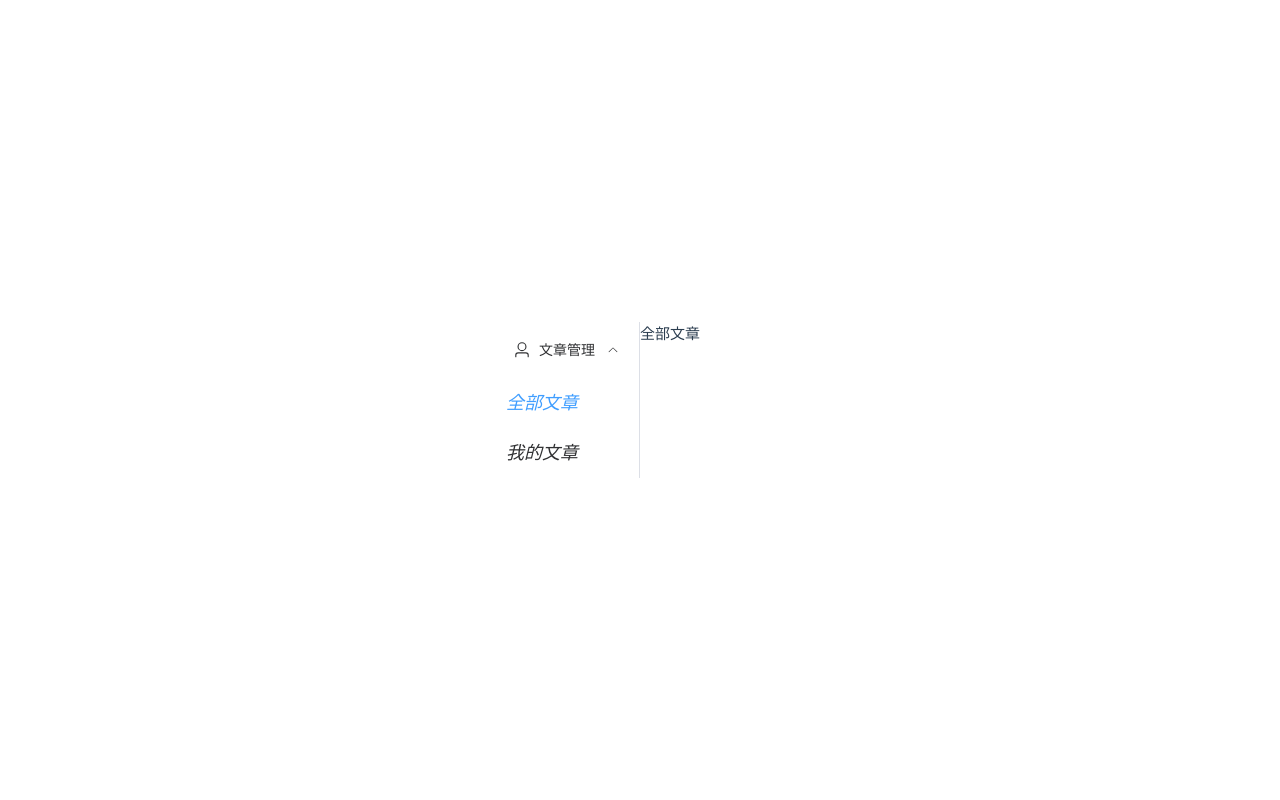
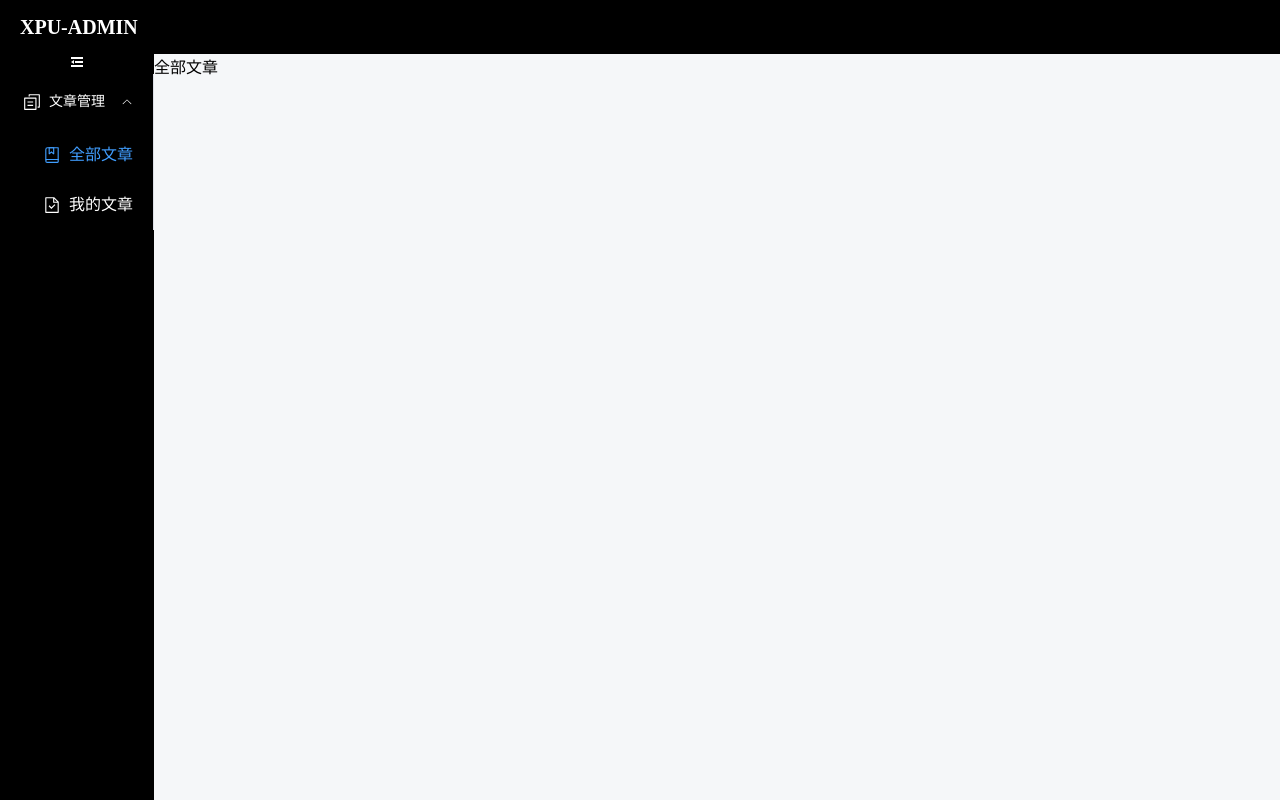
Before and after one commit to Eumenides1/xpu-admin, a Vue app: page /#/article/all in a window 1280 px wide. Built offline with nearby package versions, Linux system fonts and the light colour scheme.

Commit message:
完成 header 配置以及退出登录功能

```diff
--- a/package.json
+++ b/package.json
@@ -24,6 +24,7 @@
     "@vitejs/plugin-vue": "^5.0.5",
     "@vue/tsconfig": "^0.5.1",
     "npm-run-all2": "^6.2.0",
+    "sass": "^1.77.6",
     "typescript": "~5.4.0",
     "vite": "^5.3.1",
     "vue-tsc": "^2.0.21"
--- a/src/App.vue
+++ b/src/App.vue
@@ -2,9 +2,20 @@
 </script>
 
 <template>
-  <router-view></router-view>
+  <div id="app">
+      <router-view></router-view>
+  </div>
 </template>
 
-<style scoped>
-
+<style>
+html,
+body,
+#app {
+  height: 100%;
+  margin: 0;
+}
+#app {
+  display: flex;
+  flex-direction: column;
+}
 </style>
--- /dev/null
+++ b/src/layout/components/PageHeader.vue
@@ -0,0 +1,83 @@
+<template>
+    <div class="header-cont">
+        <div>
+            <h1>
+                <router-link to="/">
+                    XPU-ADMIN
+                </router-link>
+            </h1>
+        </div>
+        <div>
+            <template v-if="isLoggedIn">
+                <el-dropdown trigger="click" @command="handleCommand">
+                    <div class="drop-operate">
+                        {{ userInfo.username }}
+                        <el-icon>
+                            <caret-bottom />
+                        </el-icon>
+                    </div>
+                    <template #dropdown>
+                        <el-dropdown-menu>
+                            <el-dropdown-item command="toPersonal">个人信息</el-dropdown-item>
+                            <el-dropdown-item command="toLogout">退出登录</el-dropdown-item>
+                        </el-dropdown-menu>
+                    </template>
+                </el-dropdown>
+            </template>
+        </div>
+    </div>
+</template>
+
+<script setup>
+import { useUserStore } from '@/store/user';
+import { storeToRefs } from 'pinia';
+import { useRouter } from 'vue-router';
+
+const userStore = useUserStore()
+const { userInfo, isLoggedIn } = storeToRefs(userStore)
+const {removeUser} = userStore;
+
+const router = useRouter();
+
+const commands = ({
+    toPersonal: ()=> {
+        console.log('toPersonal');
+    },
+    toLogout: () => {
+        console.log('toLogout');
+        removeUser()
+        router.push('/register')
+    }
+})
+
+function handleCommand(command) {
+    commands[command] && commands[command]()
+}
+
+</script>
+
+<style lang='scss'>
+.header-cont {
+    display: flex;
+    align-items: center;
+    justify-content: space-between;
+    padding: 0 20px;
+    height: 100%;
+
+
+    a {
+        color: inherit;
+        text-decoration: none;
+    }
+
+    h1 {
+        margin: 0;
+        font-size: 20px;
+    }
+}
+.drop-operate {
+    color: #fff;
+}
+
+
+</style>
--- a/src/layout/components/PageSidebar.vue
+++ b/src/layout/components/PageSidebar.vue
@@ -1,20 +1,30 @@
 <template>
     <div>
-        <el-menu :default-active="defaultActive" router :collapse="isCollapse">
+        <div style="text-align: center; background-color: #000;">
+            <span class="cursor" @click="isCollapse=!isCollapse">
+                <el-icon color="#fff" v-if="isCollapse">
+                    <expand></expand>
+                </el-icon>
+                <el-icon color="#fff" v-else>
+                    <fold></fold>
+                </el-icon>
+            </span>
+        </div>
+        <el-menu background-color="#000" text-color="#fff" :default-active="defaultActive" router :collapse="isCollapse">
             <template v-for="item in treeData" :key="item.path">
                 <el-sub-menu :index="item.path" v-if="item.children && item.children.length > 0">
                     <template #title>
                         <el-icon v-if="item.meta.icon">
                             <component :is="item.meta.icon"></component>
                         </el-icon>
-                        <span>{{ item.name }}</span>
+                        <span class="route">{{ item.name }}</span>
                     </template>
                     <template v-for="(child, ci) in item.children" :key="ci">
                         <el-menu-item :index="child.path">
                             <el-icon>
                                 <component :is="child.meta.icon"></component>
-                                {{ child.name }}
                             </el-icon>
+                            <span style="font-size: medium;">{{ child.name }}</span>
                         </el-menu-item>
                     </template>
                 </el-sub-menu>
@@ -32,6 +42,7 @@
 
 const treeData = router.getRoutes().filter((v) => v.meta && v.meta.requiresAuth);
 
+console.log(treeData);
 
 const defaultActive = computed(() => route.path || treeData.values[0].path)
 
@@ -41,4 +52,5 @@
 
 <style lang='scss' scoped>
 
+
 </style>
--- a/src/layout/index.vue
+++ b/src/layout/index.vue
@@ -1,16 +1,56 @@
 <template>
-    <div>
-        <page-sidebar></page-sidebar>
-    </div>
-    <div>
-        <router-view></router-view>
+    <div class="container">
+        <header>
+            <page-header />
+        </header>
+        <main>
+            <div class="left">
+                <page-sidebar></page-sidebar>
+            </div>
+            <div class="right">
+                <router-view></router-view>
+            </div>
+        </main>
     </div>
 </template>
 
 <script setup>
 import PageSidebar from './components/PageSidebar.vue'
+import PageHeader from './components/PageHeader.vue';
 </script>
 
 <style lang='scss' scoped>
+.container {
+    display: flex;
+    flex-direction: column;
+    height: 100%;
+    overflow: hidden;
+    > header {
+        height: 54px;
+        background: #000;
+        color: #fff;
+    }
+    > main {
+        display: flex;
+        flex: 1;
+        overflow: auto;
+        > .left {
+            height: 100%;
+            background-color: #000;
+            color: #fff;
+        }
+        > .right {
+            flex: 1;
+            overflow: hidden;
+            background-color: #f5f7f9;
+            > .main-body {
+                padding: 16px 16px 30px;
+                overflow: auto;
+                height: 100%;
+                box-sizing: border-box;
+            }
+        }
 
+    }
+}
 </style>
--- a/src/main.ts
+++ b/src/main.ts
@@ -1,4 +1,4 @@
-import './assets/main.css'
+// import './assets/main.css'
 
 import { createApp } from 'vue'
 import App from './App.vue'
--- a/src/router/index.ts
+++ b/src/router/index.ts
@@ -13,7 +13,7 @@
         name: '文章管理',
         meta: {
           requiresAuth: true,
-          icon: 'user'
+          icon: 'document-copy'
         },
         redirect: '/article/all',
         children: [
@@ -22,7 +22,7 @@
             name: '全部文章',
             meta: {
               requiresAuth: true,
-              icon: 'avatar'
+              icon: 'collection'
             },
             component: ()=> import('@/views/articles/AllArticles.vue'),
           },
@@ -31,7 +31,7 @@
             name: '我的文章',
             meta: {
               requiresAuth: true,
-              icon: 'avatar'
+              icon: 'document-checked'
             },
             component: () => import('@/views/articles/MyArticles.vue')
           }
--- a/src/store/user.ts
+++ b/src/store/user.ts
@@ -1,6 +1,6 @@
 import type { UserInfo } from "@/types"
 import { defineStore } from "pinia"
-import {ref } from 'vue'
+import {computed, ref } from 'vue'
 import { storage } from "@/utils/storage"
 import { getUser } from "@/api"
 
@@ -8,6 +8,9 @@
 
 export const useUserStore = defineStore('user', ()=>{
     const userInfo = ref<UserInfo | null>(null);
+
+    const isLoggedIn = computed(() => !!userInfo.value)
+
     const setUser = (user: UserInfo) => {
         userInfo.value = user;
         userStorage.set(user.token)
@@ -19,9 +22,16 @@
             setUser(res.data.user)
         }
     }
+
+    const removeUser = () => {
+        userInfo.value = null;
+        userStorage.remove()
+    }
     return {
         userInfo,
         setUser,
-        verifyAuth
+        verifyAuth,
+        removeUser,
+        isLoggedIn
     }
 })
--- a/src/views/register/index.vue
+++ b/src/views/register/index.vue
@@ -1,6 +1,6 @@
 <template>
     <div>
-        <el-form  ref="formRef" :rules="rules" :model="user" label-width="88px">
+        <el-form  class="reg" ref="formRef" :rules="rules" :model="user" label-width="88px">
             <h2 class="title">用户注册</h2>
             <el-form-item label="用户名" prop="username">
                 <el-input v-model="user.username" placeholder="请输入用户名" prefix-icon="user"></el-input>
@@ -88,4 +88,9 @@
     font-weight: bold;
 
 }
+.reg {
+    width: 480px;
+    margin: 200px auto 0;
+    text-align: center;
+}
 </style>
```
Also changed, not shown: 1 other file (tests, documents, lock files or other folders).
